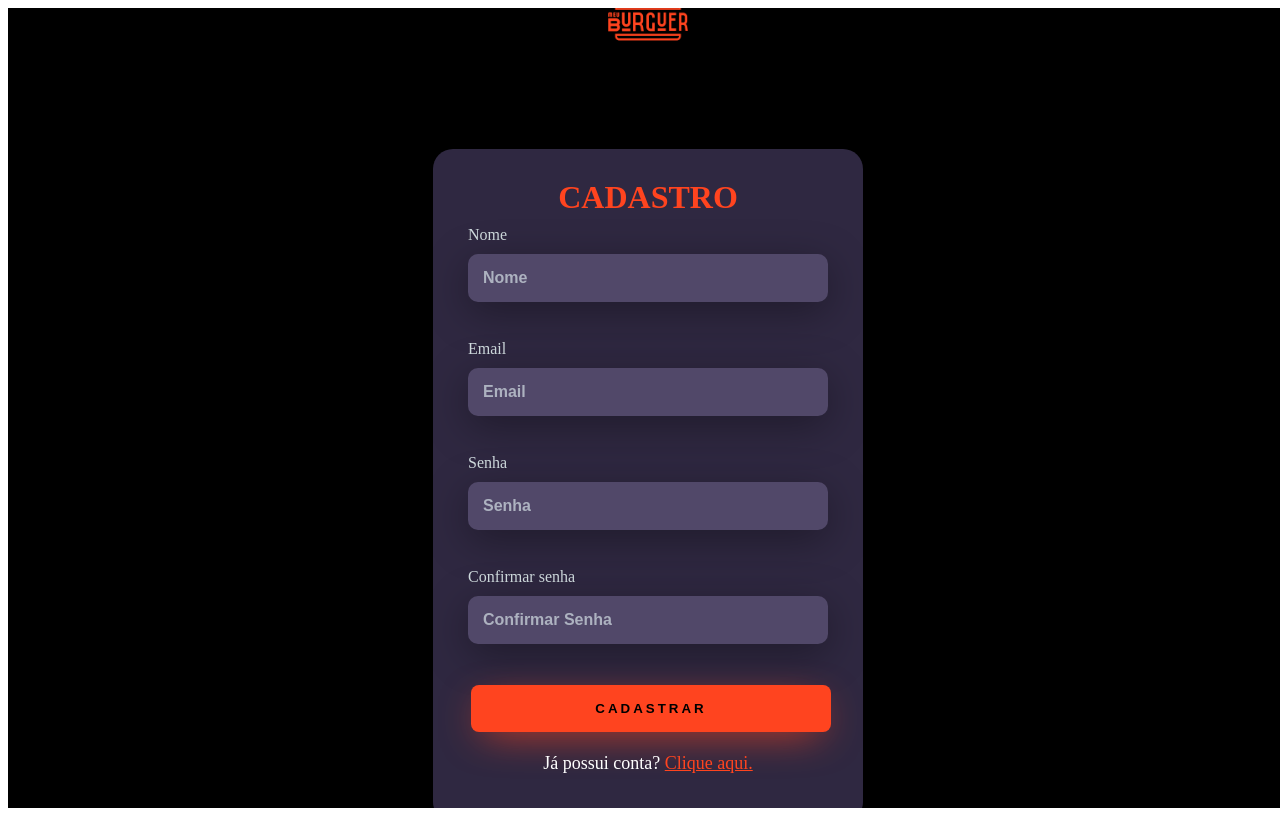
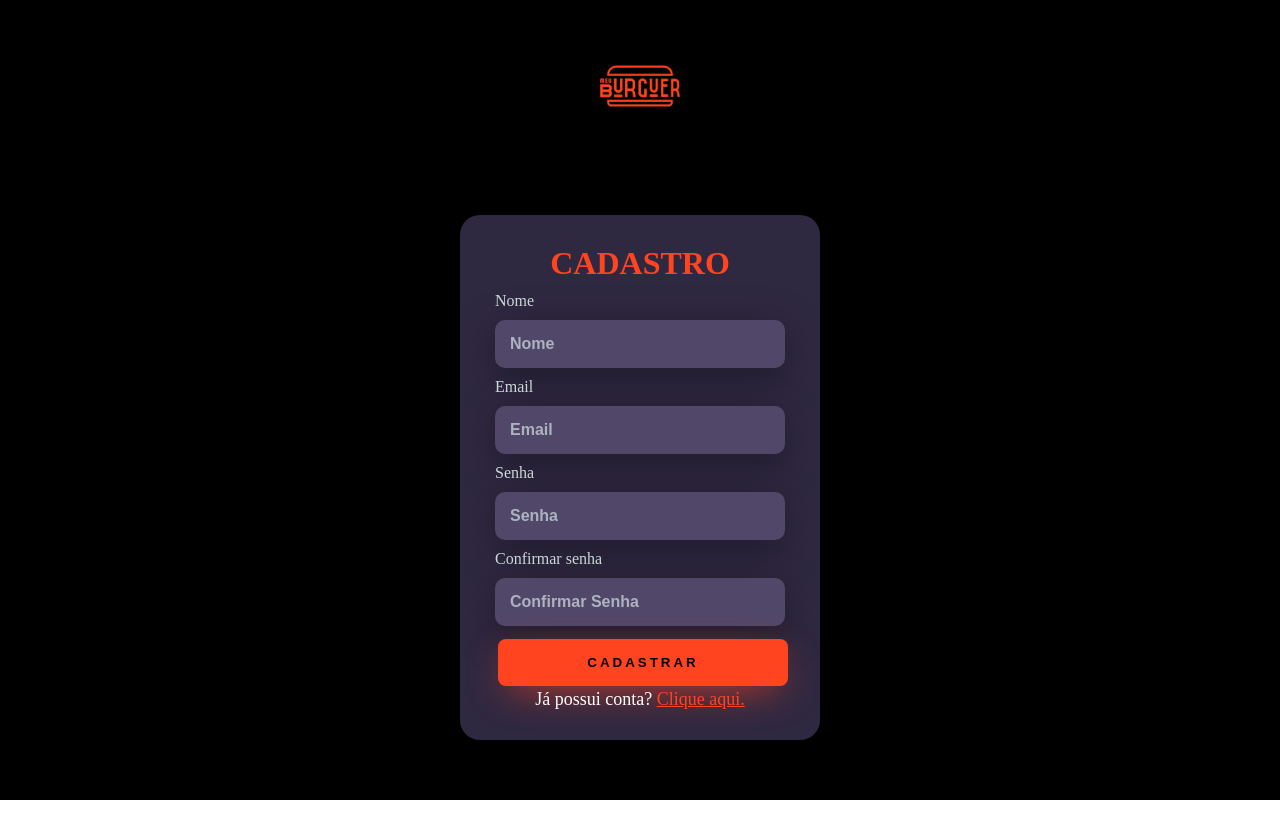
Before and after one commit to kaiocandido/Web-DevBuger, a React (Vite) app: page /cadastro in a window 1280 px wide. Built offline with nearby package versions, Linux system fonts and the light colour scheme; a web font is replaced by a local one.

Commit message:
Ajustado erro de #root na rota /home

```diff
--- a/src/containers/Home/styles.js
+++ b/src/containers/Home/styles.js
@@ -3,9 +3,8 @@
 
 export const Main = styled.main`
     background-color: black;
-    height: 100vh;
     width: 100vw;
-    overflow: hidden; /* Para evitar overflow em dispositivos pequenos */
+    overflow: hidden;
 `
 export const Banner = styled.div`
     background: url('${BackgroundImg}');
@@ -14,19 +13,19 @@
     background-position: center;
     height: 300px;
     border-radius: 10px;
-    position: relative; /* Para o posicionamento do h1 */
+    position: relative;
     h1 {
         font-family: "Road Rage", sans-serif;
-        font-size: 5vw; /* Usando viewport width para responsividade */
+        font-size: 5vw;
         font-weight: bold;
         color: white;
         position: absolute;
         right: 20%;
         top: 8%;
         @media (max-width: 768px) {
-            font-size: 6vw; /* Ajusta o tamanho da fonte em telas menores */
-            right: 5%; /* Ajusta a posição do h1 */
-            top: 10%; /* Ajusta a posição do h1 */
+            font-size: 6vw;
+            right: 5%;
+            top: 10%;
         }
     }
 `
@@ -34,15 +33,14 @@
     background: black;
     background-size: cover;
     background-position: center;
-    height: 64vh;
-    padding: 20px; /* Adiciona padding para melhor espaçamento */
+    padding: 20px;
     @media (max-width: 768px) {
-        height: auto; /* Permite altura automática em telas menores */
+        height: auto;
     }
 `
 export const Content = styled.div`
     padding-bottom: 70px;
     @media (max-width: 768px) {
-        padding-bottom: 30px; /* Ajusta o padding em telas menores */
+        padding-bottom: 30px;
     }
 `
--- a/src/containers/Login/styles.js
+++ b/src/containers/Login/styles.js
@@ -28,25 +28,25 @@
     flex-direction: column;
     width: 100vw;
     height: 100vh;
-    overflow: hidden; /* Remove as barras de rolagem */
+    overflow: hidden;
     @media (max-width: 768px) {
-        height: auto; /* Permite que o conteúdo se ajuste ao tamanho da tela */
-        padding: 20px; /* Adiciona um espaçamento nas laterais */
+        height: auto;
+        padding: 20px;
     }
 `
 export const Title = styled.h2`
-    font-size: 3rem; /* Usando rem para ser mais responsivo */
+    font-size: 3rem;
     justify-content: center;
     color: #FF441F;
     font-weight: 1000;
 
     @media (max-width: 768px) {
-        font-size: 2rem; /* Reduz o tamanho da fonte em telas menores */
+        font-size: 2rem;
     }
 `
 export const MainDiv = styled.div`
     width: 50vh;
-    height: auto; /* Ajusta a altura para ser dinâmica */
+    height: auto;
     display: flex;
     justify-content: center;
     align-items: center;
@@ -54,19 +54,19 @@
     flex-direction: column;
 
     @media (max-width: 768px) {
-        width: 90%; /* Aumenta a largura em telas menores */
-        margin-bottom: 50px; /* Reduz a margem inferior */
+        width: 90%;
+        margin-bottom: 50px;
     }
 `
 export const Header = styled.header`
     img {
-        height: auto; /* Permite que a imagem se redimensione */
-        max-height: 300px; /* Limita a altura máxima */
-        width: 100%; /* Garante que a imagem ocupe toda a largura disponível */
+        height: auto;
+        max-height: 300px;
+        width: 100%;
     }
 `
 export const Form = styled.form`
-    width: 90%; /* Ajusta a largura para ocupar mais espaço em telas menores */
+    width: 90%;
     justify-content: center;
     flex-direction: column;
     padding: 30px 35px;
@@ -74,7 +74,7 @@
     border-radius: 20px;
     box-shadow: 0px 10px 40px #00000056;
     @media (max-width: 768px) {
-        padding: 20px; /* Reduz o padding em telas menores */
+        padding: 20px;
     }
     p {
         color: white;
--- a/src/containers/Register/styles.js
+++ b/src/containers/Register/styles.js
@@ -28,43 +28,43 @@
     flex-direction: column;
     width: 100vw;
     height: 100vh;
-    overflow: hidden; /* Remove as barras de rolagem */
+    overflow: hidden;
     @media (max-width: 768px) {
-        height: auto; /* Permite que o conteúdo se ajuste ao tamanho da tela */
-        padding: 20px; /* Adiciona um espaçamento nas laterais */
+        height: auto;
+        padding: 20px;
     }
 `
 export const Title = styled.h2`
-    font-size: 3rem; /* Usando rem para ser mais responsivo */
+    font-size: 3rem;
     justify-content: center;
     color: #FF441F;
     font-weight: 1000;
     @media (max-width: 768px) {
-        font-size: 2rem; /* Reduz o tamanho da fonte em telas menores */
+        font-size: 2rem;
     }
 `
 export const MainDiv = styled.div`
     width: 50vh;
-    height: auto; /* Ajusta a altura para ser dinâmica */
+    height: auto;
     display: flex;
     justify-content: center;
     align-items: center;
     margin-bottom: 100px;
     flex-direction: column;
     @media (max-width: 768px) {
-        width: 90%; /* Aumenta a largura em telas menores */
-        margin-bottom: 50px; /* Reduz a margem inferior */
+        width: 90%;
+        margin-bottom: 50px;
     }
 `
 export const Header = styled.header`
     img {
-        height: auto; /* Permite que a imagem se redimensione */
-        max-height: 300px; /* Limita a altura máxima */
-        width: 100%; /* Garante que a imagem ocupe toda a largura disponível */
+        height: auto;
+        max-height: 300px;
+        width: 100%;
     }
 `
 export const Form = styled.form`
-    width: 90%; /* Ajusta a largura para ocupar mais espaço em telas menores */
+    width: 90%;
     justify-content: center;
     flex-direction: column;
     padding: 30px 35px;
@@ -72,7 +72,7 @@
     border-radius: 20px;
     box-shadow: 0px 10px 40px #00000056;
     @media (max-width: 768px) {
-        padding: 20px; /* Reduz o padding em telas menores */
+        padding: 20px;
     }
     p {
         color: white;
--- a/src/main.jsx
+++ b/src/main.jsx
@@ -1,17 +1,17 @@
 import { StrictMode } from 'react'
 import { createRoot } from 'react-dom/client'
-import globalStyles from './styles/globalStyles'
 import { ToastContainer } from 'react-toastify'
 import { RouterProvider } from 'react-router-dom'
 import { router } from './routes'
 import AppProvider from './hooks'
 import { Header } from './components/Header'
+import GlobalStyles from "./styles/GlobalStyles"
 
 createRoot(document.getElementById('root')).render(
   <StrictMode>
     <AppProvider>
       <RouterProvider router={router} />
-      <globalStyles />
+      <GlobalStyles />
       <ToastContainer autoClose={2000} theme='colored' />
     </AppProvider>
   </StrictMode>,
--- a/src/styles/globalStyles.js
+++ b/src/styles/globalStyles.js
@@ -1,7 +1,7 @@
 import { createGlobalStyle } from "styled-components"
 import 'react-toastify/dist/ReactToastify.css'
 
-const globalStyles = createGlobalStyle`
+const GlobalStyles = createGlobalStyle`
     * {
     margin: 0;
     padding: 0;
@@ -11,4 +11,4 @@
         cursor: pointer;
     }
 `
-export default globalStyles
+export default GlobalStyles
```
